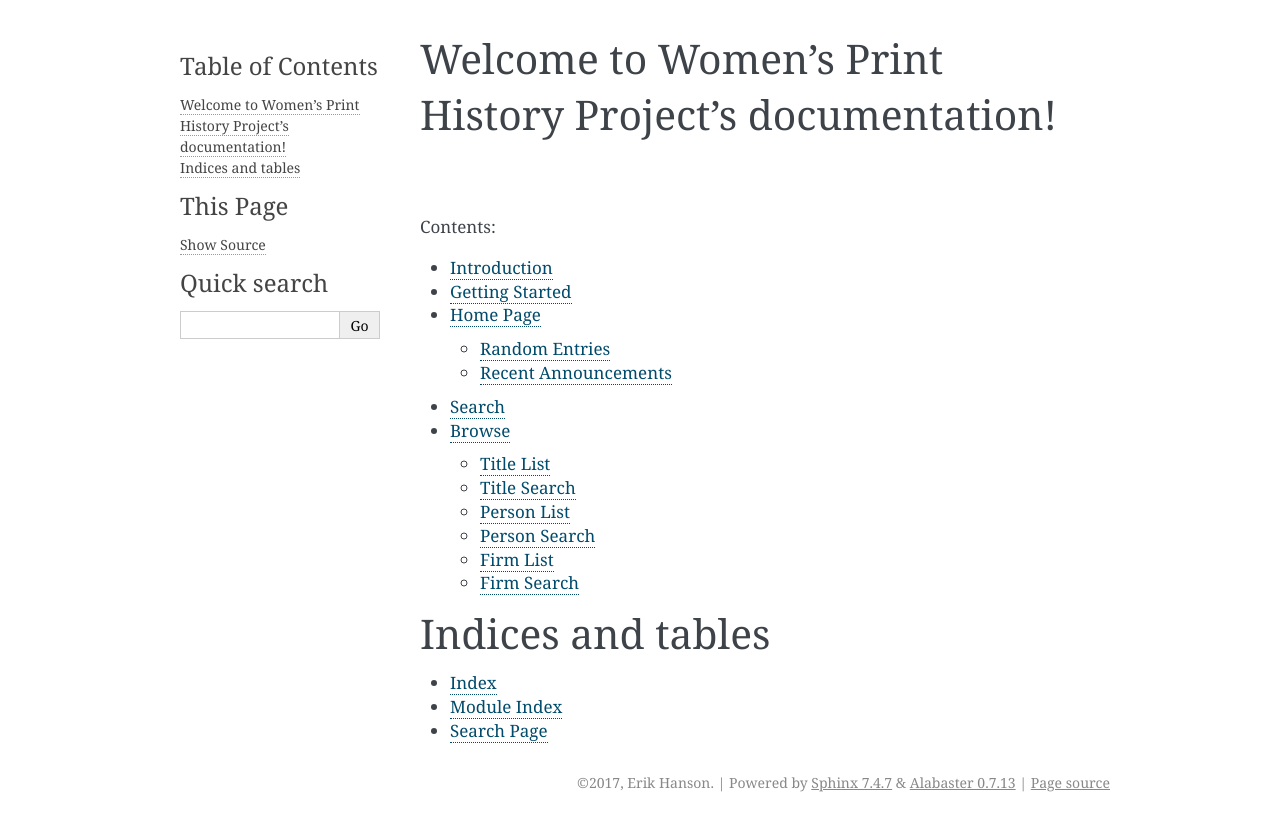
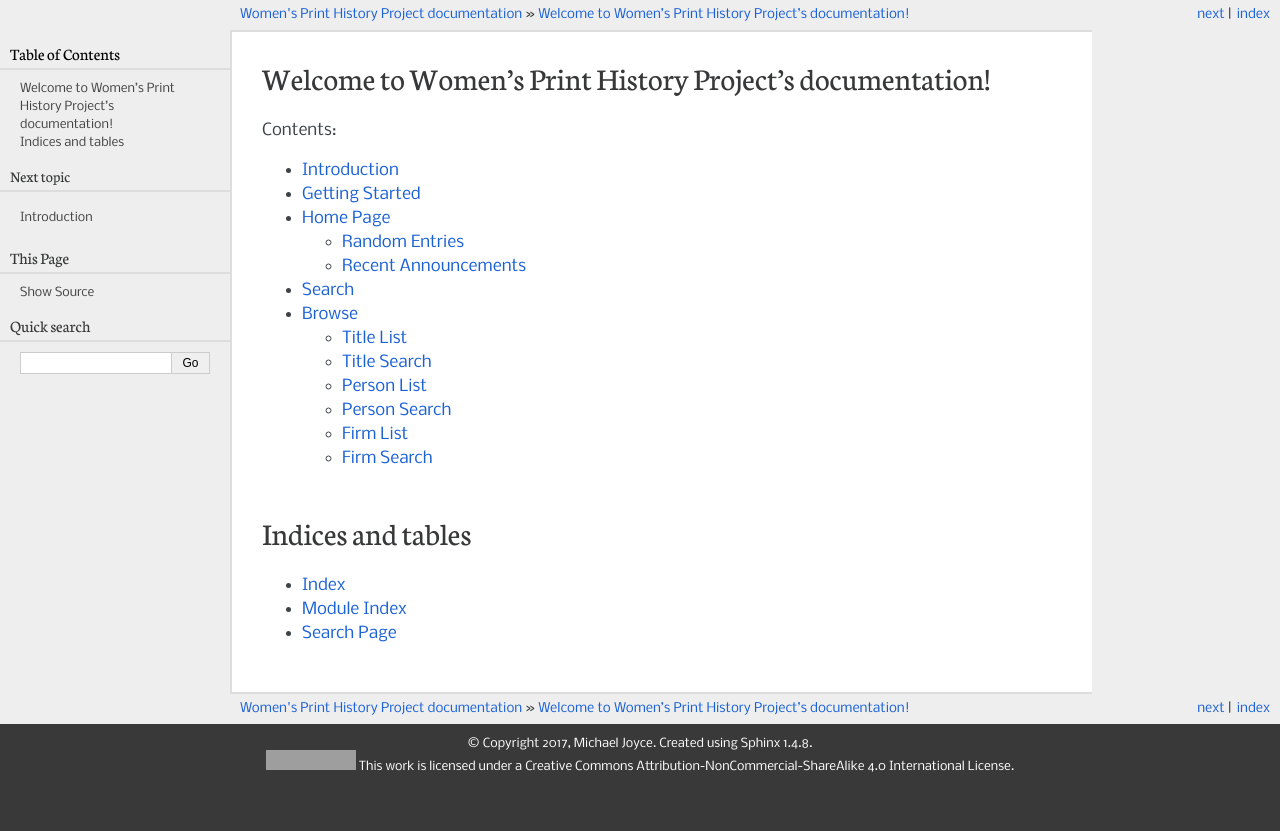
Before and after one commit to sfu-dhil/wphp-docs, a Sphinx documentation site: the page built from source/index.rst, in a window 1280 px wide. Shown: the top 831 px of the page. Built offline with Sphinx 7.4.7, drawn with Linux system fonts in a browser that asks for light colours; grey boxes are pictures that could not be loaded.

Commit message:
get the documentation going.

```diff
--- a/source/conf.py
+++ b/source/conf.py
@@ -34,7 +34,7 @@
 extensions = ['sphinx.ext.todo']
 
 # Add any paths that contain templates here, relative to this directory.
-templates_path = ['.templates']
+templates_path = ['templates']
 
 # The suffix(es) of source filenames.
 # You can specify multiple suffix as a list of string:
@@ -83,7 +83,7 @@ todo_include_todos = True
 # The theme to use for HTML and HTML Help pages.  See the documentation for
 # a list of builtin themes.
 #
-html_theme = 'alabaster'
+html_theme = 'pyramid'
 
 # Theme options are theme-specific and customize the look and feel of a theme
 # further.  For a list of options available for each theme, see the
@@ -94,7 +94,7 @@ html_theme = 'alabaster'
 # Add any paths that contain custom static files (such as style sheets) here,
 # relative to this directory. They are copied after the builtin static files,
 # so a file named "default.css" will overwrite the builtin "default.css".
-html_static_path = ['.static']
+html_static_path = ['static']
 
 
 # -- Options for HTMLHelp output ------------------------------------------
--- /dev/null
+++ b/source/templates/layout.html
@@ -0,0 +1,29 @@
+{% extends '!layout.html' %}
+
+{% block sidebartoc %}
+
+<h3><a href="https://dhil.lib.sfu.ca/wphp">Women's Print History Project</a></h3>
+<ul>
+  <li><a href="https://dhil.lib.sfu.ca/wphp">Main Site</a></li>
+  <li><a href="https://womensprinthistoryproject.wordpress.com//">Wordpress Blog</a></li>
+  <li><a href="http://dhil.lib.sfu.ca">Digital Humanities Innovation Lab</a></li>
+</ul>
+
+{{ super() }}
+
+{% endblock %}
+
+{% block footer %}
+
+<div class="footer" role="contentinfo">
+
+  © Copyright 2017, Michael Joyce.
+  Created using <a href="http://sphinx-doc.org/">Sphinx</a> 1.4.8. <br/>
+
+  <a rel="license" href="http://creativecommons.org/licenses/by-nc-sa/4.0/">
+    <img alt="Creative Commons License" style="border-width:0" src="https://i.creativecommons.org/l/by-nc-sa/4.0/80x15.png" />
+  </a> This work is licensed under a <a rel="license" href="http://creativecommons.org/licenses/by-nc-sa/4.0/">Creative Commons Attribution-NonCommercial-ShareAlike 4.0 International License</a>.
+
+</div>
+
+{% endblock %}
```
